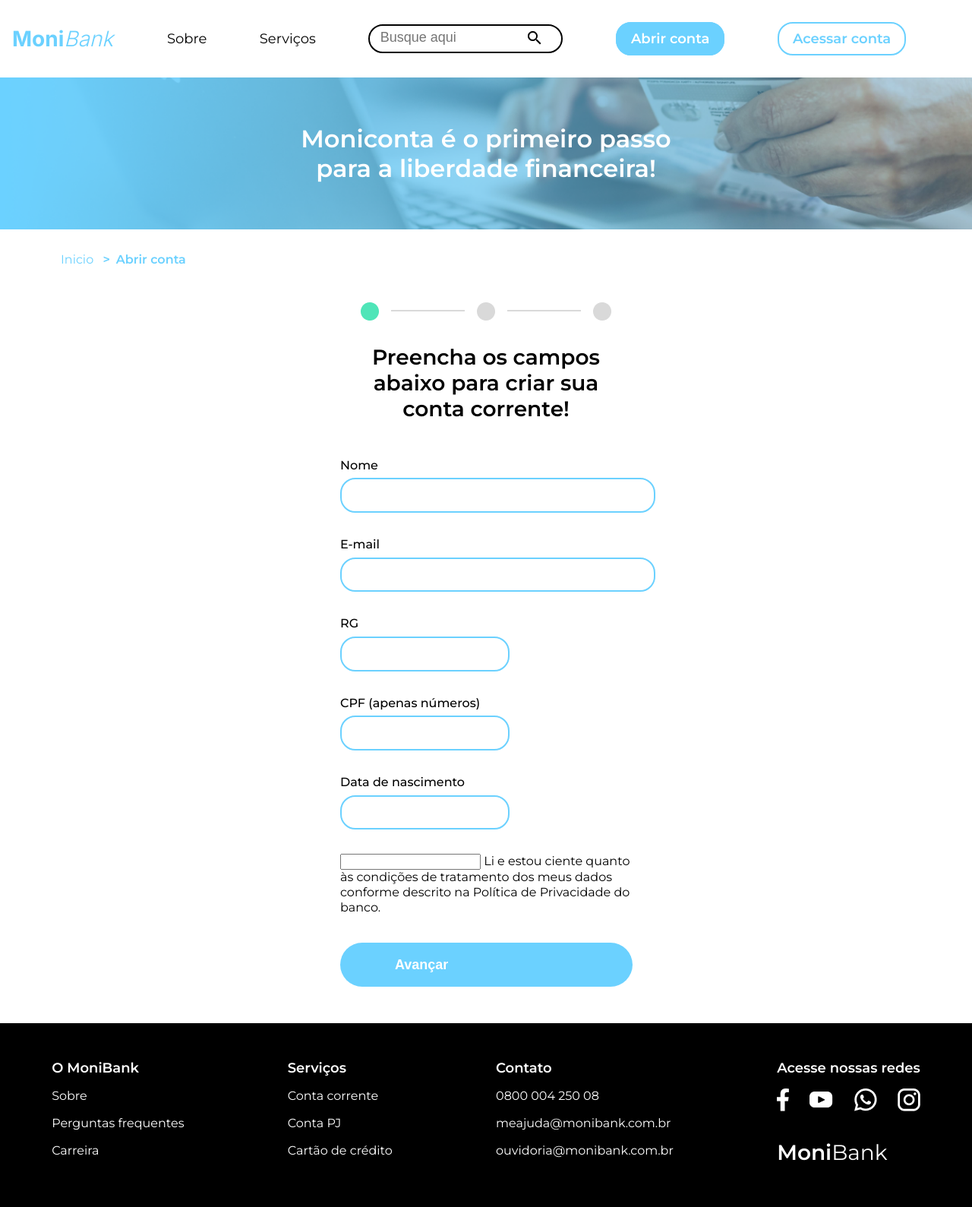
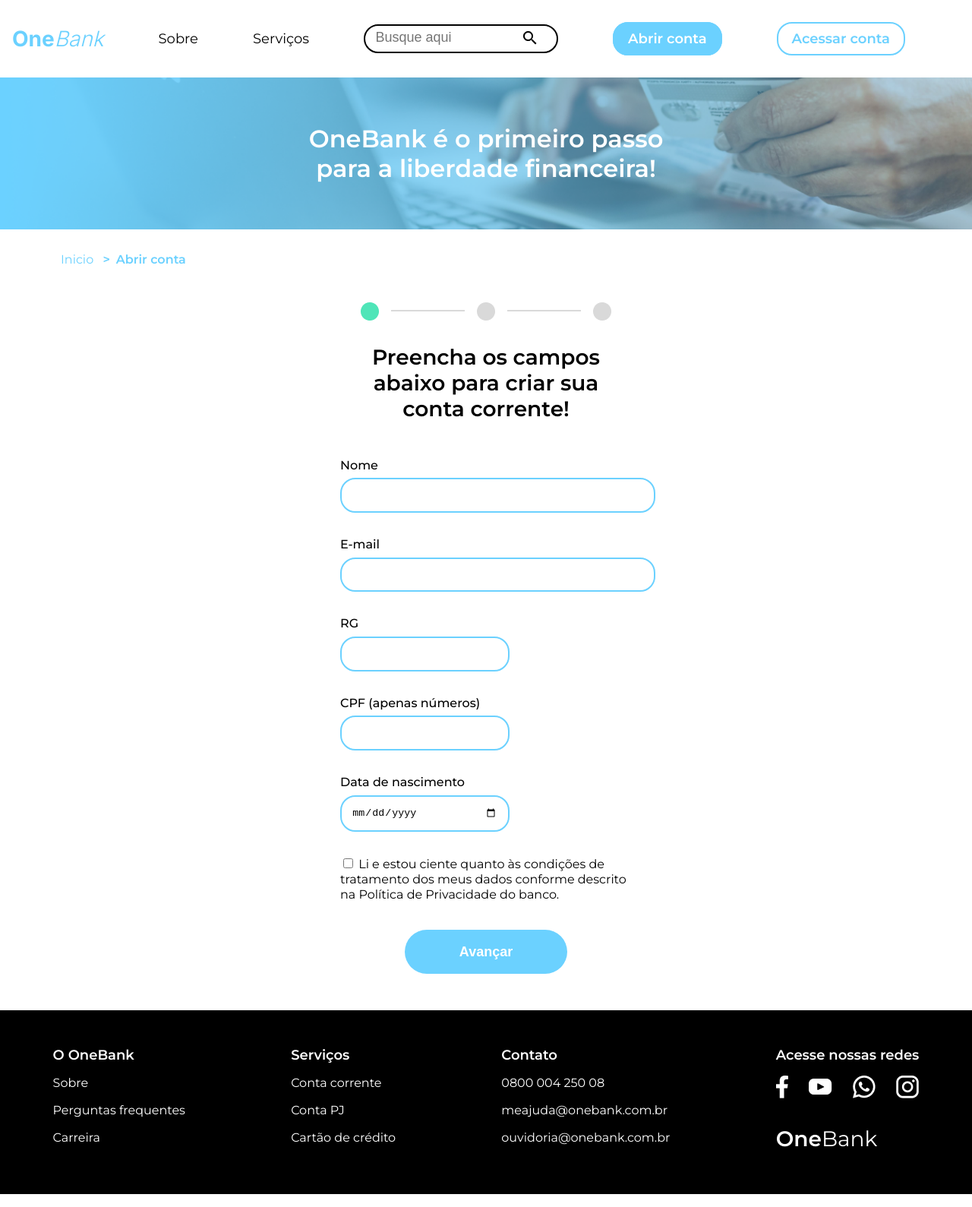
Before and after one commit to carolfagundess/alura-onebank-main, a plain HTML site: page pages/abrir-conta-form.html in a window 1280 px wide. Shown: the whole page at 76% size. Drawn offline with nearby package versions, Linux system fonts and the light colour scheme.

Commit message:
alterando para meu nome

```diff
--- a/pages/abrir-conta-form.html
+++ b/pages/abrir-conta-form.html
@@ -5,7 +5,7 @@
     <meta charset="UTF-8">
     <meta http-equiv="X-UA-Compatible" content="IE=edge">
     <meta name="viewport" content="width=device-width, initial-scale=1.0">
-    <title>MoniBank - Página inicial</title>
+    <title>OneBank - Página inicial</title>
     <link rel="preconnect" href="https://fonts.googleapis.com">
     <link rel="preconnect" href="https://fonts.gstatic.com" crossorigin>
     <link
@@ -21,7 +21,7 @@
 <body>
     <header class="cabecalho">
         <a href='../index.html' class="cabecalho__logo-link">
-            <h1 class="cabecalho__logo-inicio">Moni<span class="cabecalho__logo-final">Bank</span></h1>
+            <h1 class="cabecalho__logo-inicio">One<span class="cabecalho__logo-final">Bank</span></h1>
         </a>
         <ul class="cabecalho-lista">
             <li class="cabecalho-lista__item">
@@ -43,7 +43,7 @@
     </header>
 
     <section class="banner">
-        <h3 class="banner__titulo">Moniconta é o primeiro passo para a liberdade financeira!</h3>
+        <h3 class="banner__titulo">OneBank é o primeiro passo para a liberdade financeira!</h3>
     </section>
 
     <main class="container">
@@ -61,32 +61,32 @@
             <form class="principal__formulario" data-formulario>
                 <fieldset class="formulario__campo">
                     <label class="campo__etiqueta" for="nome">Nome</label>
-                    <input name="nome" id="nome" class="campo__escrita" />
+                    <input name="nome" id="nome" class="campo__escrita" type="text"/>
                     <span class="mensagem-erro"></span>
                 </fieldset>
 
                 <fieldset class="formulario__campo">
                     <label class="campo__etiqueta" for="email">E-mail</label>
-                    <input name="email" id="email" class="campo__escrita" />
+                    <input name="email" id="email" class="campo__escrita" type="email" />
                     <span class="mensagem-erro"></span>
                 </fieldset>
                 <fieldset class="formulario__campo">
                     <label class="campo__etiqueta" for="rg">RG</label>
-                    <input name="rg" id="rg" class="campo__escrita campo__escrita--menor" />
+                    <input name="rg" id="rg" class="campo__escrita campo__escrita--menor" type="text" />
                     <span class="mensagem-erro"></span>
                 </fieldset>
                 <fieldset class="formulario__campo">
                     <label class="campo__etiqueta" for="cpf">CPF (apenas números)</label>
-                    <input name="cpf" id="cpf" class="campo__escrita campo__escrita--menor" required />
+                    <input name="cpf" id="cpf" class="campo__escrita campo__escrita--menor" required type="text"/>
                     <span class="mensagem-erro"></span>
                 </fieldset>
                 <fieldset class="formulario__campo">
                     <label class="campo__etiqueta" for="aniversario">Data de nascimento</label>
-                    <input name="aniversario" id="aniversario" class="campo__escrita campo__escrita--menor" />
+                    <input name="aniversario" id="aniversario" class="campo__escrita campo__escrita--menor" type="date" />
                     <span class="mensagem-erro"></span>
                 </fieldset>
                 <fieldset class="formulario__termos">
-                    <input name="termos" class="termos__input">
+                    <input name="termos" class="termos__input" type="checkbox">
                     <p class="termos__texto">Li e estou ciente quanto às condições de tratamento dos meus dados conforme
                         descrito na Política
                         de
@@ -95,7 +95,7 @@
                 </fieldset>
 
                 <div>
-                    <input value="Avançar" class="formulario__botao" id="enviar" data-botao-enviar>
+                    <input value="Avançar" class="formulario__botao" id="enviar" type="submit" data-botao-enviar>
                     <span class="mensagem-erro"></span>
                 </div>
             </form>
@@ -106,7 +106,7 @@
 
     <footer class="rodape">
         <section class="rodape__empresa">
-            <h2 class="rodape__titulo">O MoniBank</h2>
+            <h2 class="rodape__titulo">O OneBank</h2>
             <ul class="rodape__lista">
                 <li>
                     <a href="#" class="rodape__link">Sobre</a>
@@ -140,10 +140,10 @@
                     <a href="#" class="rodape__link">0800 004 250 08</a>
                 </li>
                 <li>
-                    <a href="#" class="rodape__link">meajuda@monibank.com.br</a>
+                    <a href="#" class="rodape__link">meajuda@onebank.com.br</a>
                 </li>
                 <li>
-                    <a href="#" class="rodape__link">ouvidoria@monibank.com.br</a>
+                    <a href="#" class="rodape__link">ouvidoria@onebank.com.br</a>
                 </li>
             </ul>
         </section>
@@ -155,7 +155,7 @@
                 <li><img src="../img/Whatsapp.png" alt="ícone do whatsapp"></li>
                 <li><img src="../img/Instagram.png" alt="ícone do instagram"></li>
             </ul>
-            <h2 class="rodape__logo"><span class="rodape__logo--negrito">Moni</span>Bank</h2>
+            <h2 class="rodape__logo"><span class="rodape__logo--negrito">One</span>Bank</h2>
         </section>
     </footer>
 </body>
```
Also changed, not shown: index.html (+6 -6 lines).
